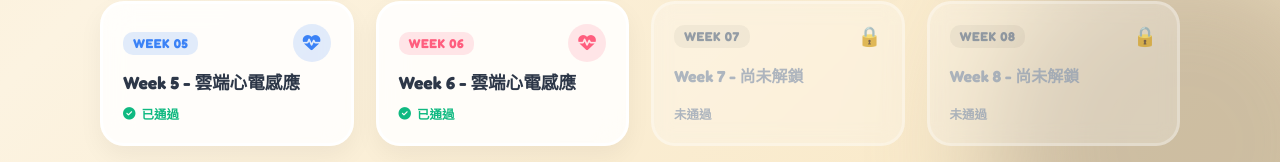
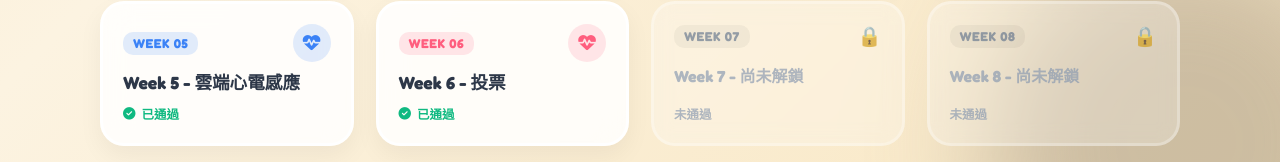
Before and after one commit to s26122103-a11y/13, a plain HTML site: page index.html in a window 1280 px wide. Shown: the part 604-766 px from the top of the page. Drawn offline with Linux system fonts and the light colour scheme.

Commit message:
Update index.html

```diff
--- a/index.html
+++ b/index.html
@@ -597,7 +597,7 @@
                         <i class="fa-solid fa-heart-pulse"></i>
                     </div>
                 </div>
-                <div class="card-title">Week 6 - 雲端心電感應</div>
+                <div class="card-title">Week 6 - 投票</div>
                 <div class="card-status">
                     <i class="fa-solid fa-circle-check"></i> 已通過
                 </div>
```
